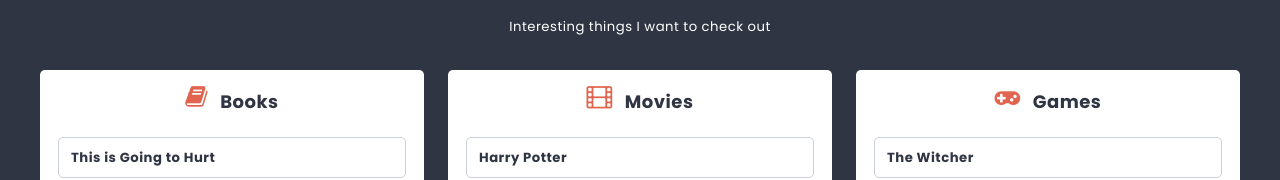
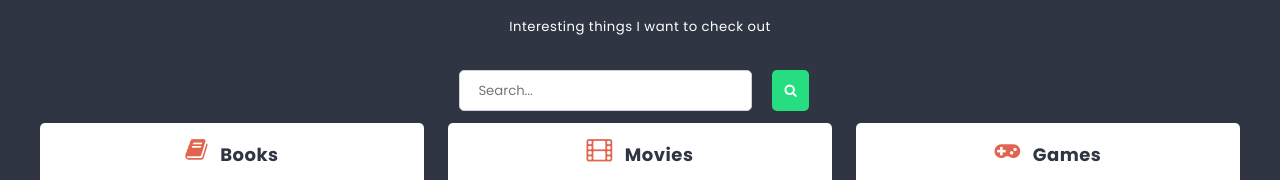
Before and after one commit to chart89/react-project, a React (Create React App) app: page /list/1 in a window 1280 px wide. Shown: the part 267-447 px from the top of the page. Built offline with nearby package versions, Linux system fonts and the light colour scheme.

Commit message:
Replace SearchForm

```diff
--- a/src/components/Home/Home.js
+++ b/src/components/Home/Home.js
@@ -1,5 +1,4 @@
 import Hero from '../Hero/Hero';
-import SearchForm from '../SearchForm/SearchForm';
 import Lists from '../Lists/Lists';
 
 const Home = () => {
@@ -7,7 +6,6 @@ const Home = () => {
     return (
         <>
             <Hero />
-            <SearchForm />
             <Lists />
         </>
     );
--- a/src/components/List/List.js
+++ b/src/components/List/List.js
@@ -4,6 +4,7 @@ import ColumnForm from './../ColumnForm/ColumnForm';
 import { useSelector } from 'react-redux';
 import { getColumnsByList, getListById } from '../../redux/store';
 import { useParams } from 'react-router';
+import SearchForm from '../SearchForm/SearchForm';
 
 
 
@@ -20,6 +21,7 @@ const List = () => {
 				<h2 className={styles.title}>{listData.title}</h2>
 			</header>
 			<p className={styles.description}>{listData.description}</p>
+			<SearchForm />
 			<section className={styles.columns}>
                 {columns.map(column => <Column key={column.id} {...column} />)}
 			</section>
```
